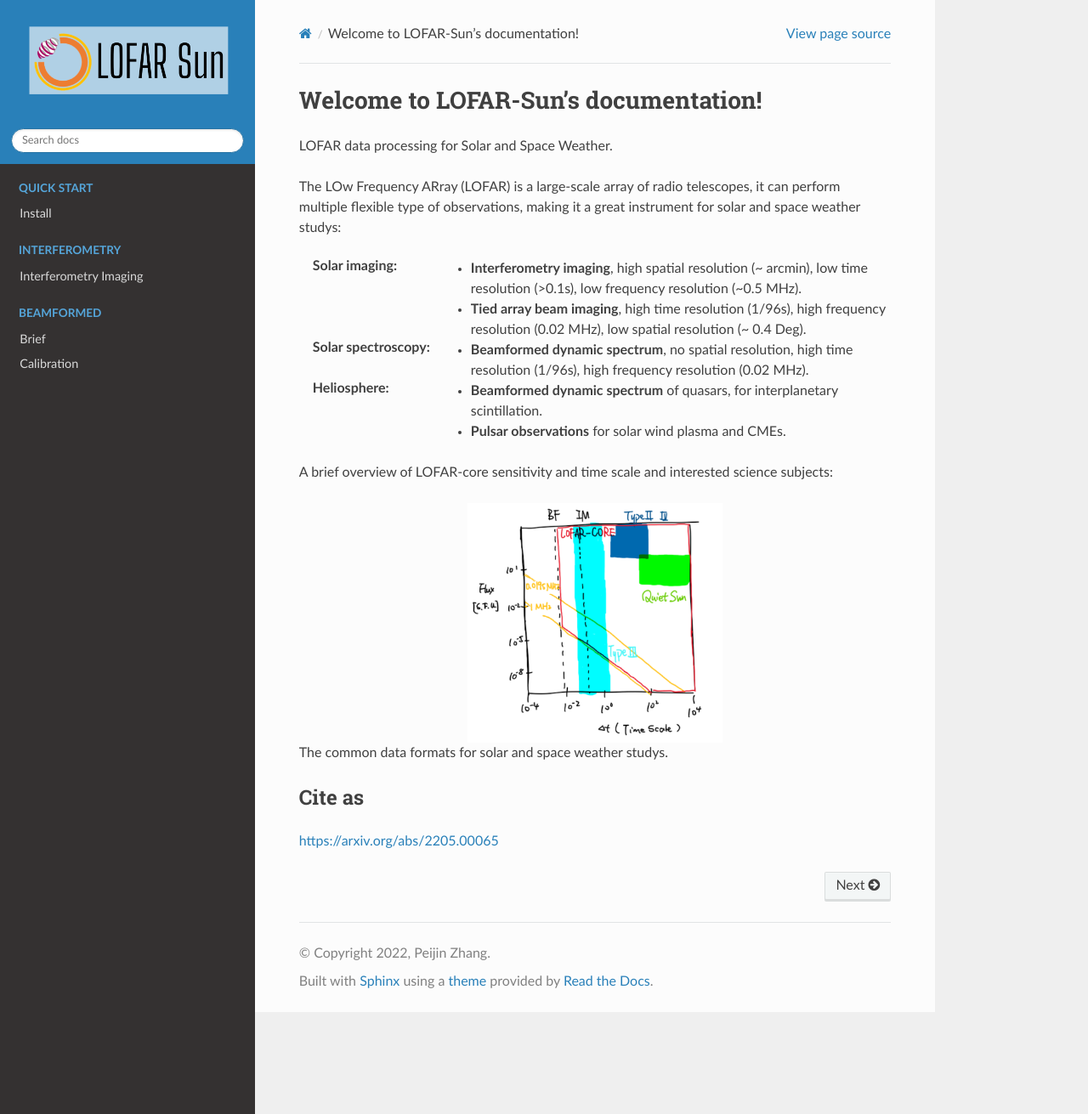
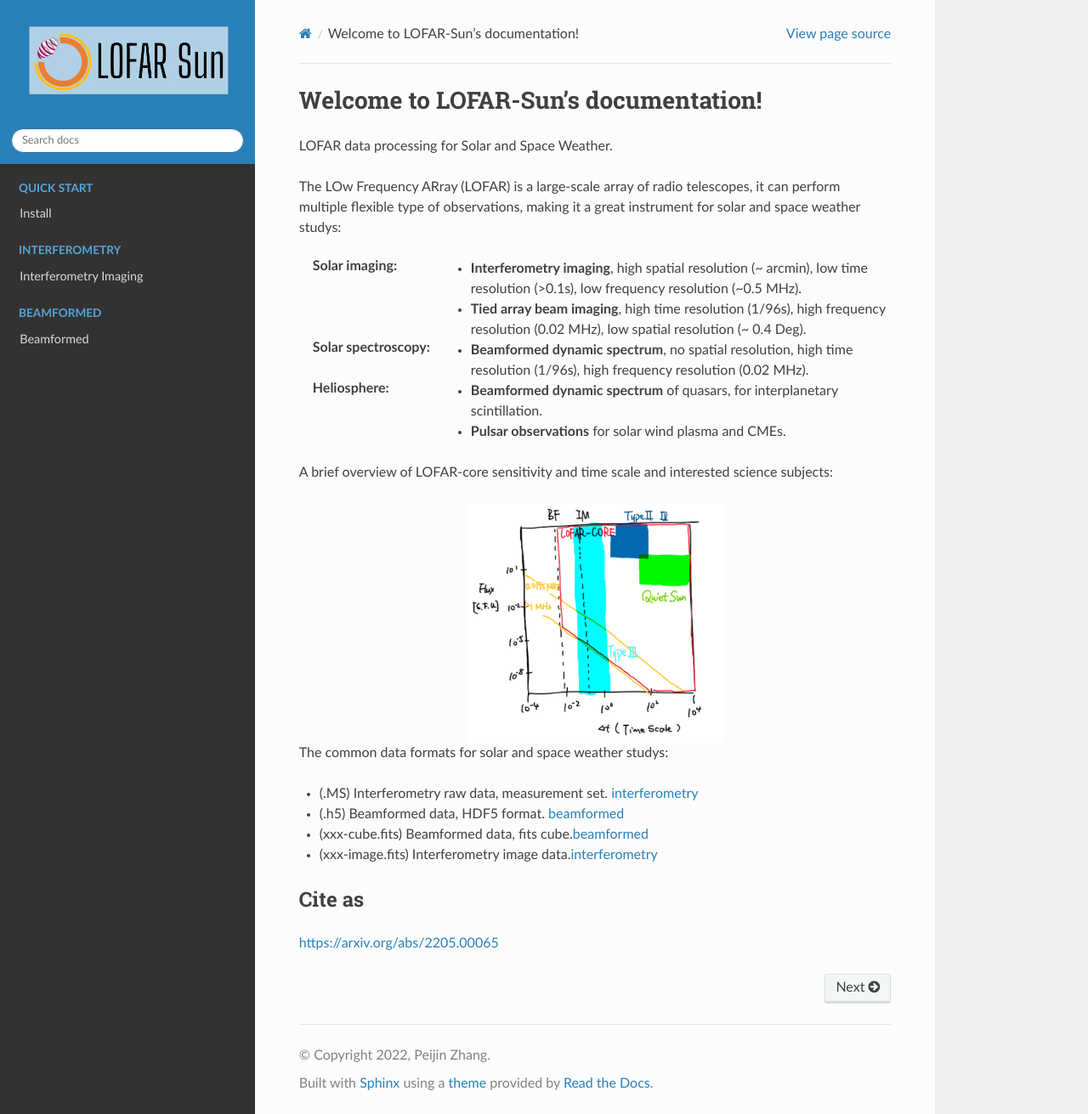
Before and after one commit to peijin94/LOFAR-Sun-tools, a Sphinx documentation site: the page built from docs/index.rst, in a window 1280 px wide and 1311 px high. Shown: the whole window at 85% size. Built offline with Sphinx 7.4.7 and the Read the Docs theme 2.0.0, drawn with Linux system fonts in a browser that asks for light colours.

Commit message:
document re-order

```diff
--- a/docs/index.rst
+++ b/docs/index.rst
@@ -31,8 +31,17 @@
    :width: 300px
    :align: center
 
-The common data formats for solar and space weather studys.
 
+The common data formats for solar and space weather studys:
+
+-  (.MS) Interferometry raw data, measurement set.
+   `interferometry <interferometry.html>`__
+-  (.h5) Beamformed data, HDF5 format.
+   `beamformed <beamformed.html>`__
+-  (xxx-cube.fits) Beamformed data, fits
+   cube.\ `beamformed <beamformed.html>`__
+-  (xxx-image.fits) Interferometry image
+   data.\ `interferometry <interferometry.html>`__
 
 
 .. toctree::
```
Also changed, not shown: docs/beamformed.rst (+10 -2 lines), 1 other file.
